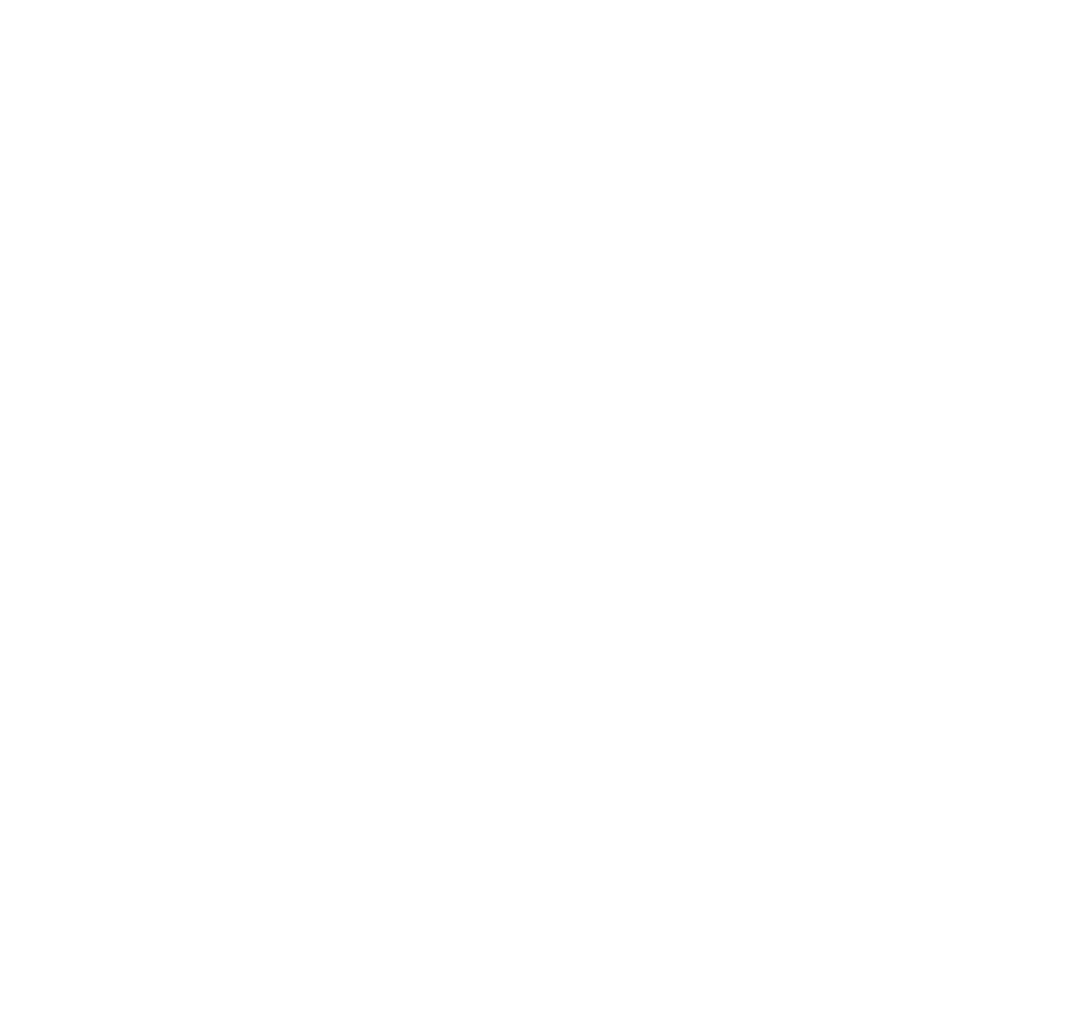
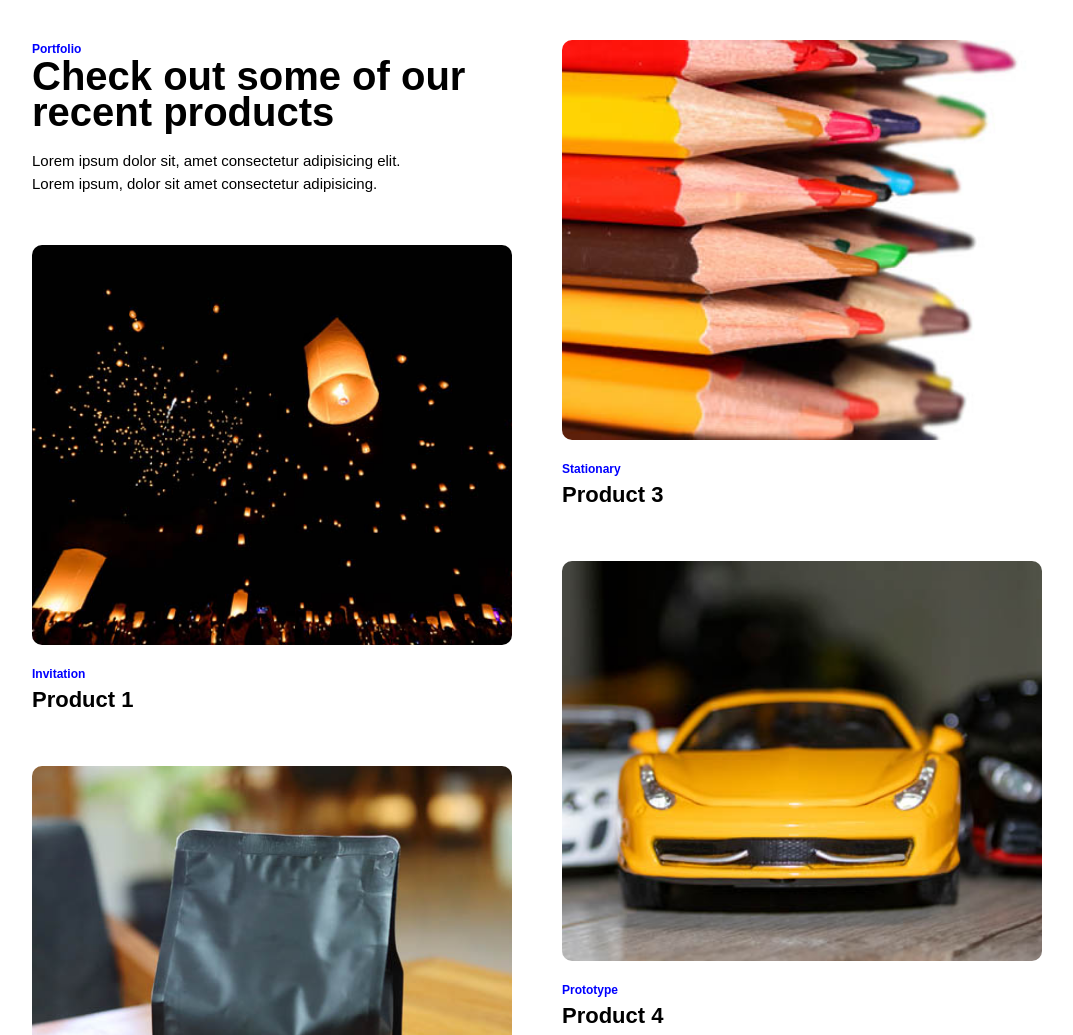
Before and after one commit to IfeanyiNwachukwu/Product_Portfolio, a plain HTML site: page index.html in a window 1280 px wide. Shown: the top 1035 px of the page, without its empty margins (103-1176 px from the left). Before the commit the page ends 800 px from the top, so only its background shows below. Drawn offline with Linux system fonts and the light colour scheme.

Commit message:
completed project

```diff
--- a/css/generalStyle.css
+++ b/css/generalStyle.css
@@ -0,0 +1,98 @@
+*,
+*::before,
+*::after {
+  padding: 0;
+  margin: 0;
+  box-sizing: border-box;
+}
+
+html {
+  font-size: 10px;
+}
+
+body {
+  font-family: Arial, Helvetica, sans-serif;
+  line-height: 1.5;
+}
+
+a,
+input[type="submit"] {
+  text-decoration: none;
+  color: #333;
+  border-radius: 0.5rem;
+  padding: 1rem 2rem;
+  font-size: 1.5rem;
+  cursor: pointer;
+  transition: all 0.25s ease-in-out;
+}
+
+li {
+  list-style: none;
+  font-size: 1.3rem;
+}
+
+i {
+  font-size: 1.5rem;
+}
+
+input,
+textarea,
+fieldset,
+select {
+  border: none;
+  background: none;
+  outline: none;
+
+  border-radius: 0.5rem;
+  font-size: 1.5rem;
+}
+
+input,
+textarea,
+select {
+  border: 1px hsla(0, 0%, 40%, 0.4) solid;
+  padding: 1rem 2rem;
+}
+
+h1 {
+  font-size: 6rem;
+  font-weight: 900;
+}
+
+h2 {
+  font-size: 3rem;
+}
+
+h3 {
+  font-size: 2.2rem;
+  font-weight: 600;
+}
+
+h4 {
+  font-size: 1.7rem;
+  font-weight: 700;
+}
+
+h5 {
+  font-size: 1.5rem;
+}
+
+h6 {
+  font-size: 1.2rem;
+  color: rgb(172, 172, 172);
+}
+
+p {
+  font-size: 1.5rem;
+}
+
+img {
+  height: 100%;
+  width: 100%;
+  object-fit: cover;
+}
+
+::placeholder {
+  font-family: Arial, Helvetica, sans-serif;
+  font-size: 1.5rem;
+}
--- a/css/style.css
+++ b/css/style.css
@@ -0,0 +1,53 @@
+.portfolio{
+    display: flex;
+    justify-content: center;
+    gap: 5rem;
+
+    padding: 4rem;
+}
+
+.left,
+.right{
+    flex-basis: 40%;
+
+    display: flex;
+    flex-direction: column;
+    gap: 5rem;
+
+}
+
+
+
+.portfolio__content--title{
+    line-height: 0.9;
+    font-size: 4rem;
+    font-weight: 900;
+}
+.portfolio__content--para{
+    margin-top: 2rem;
+}
+
+.portfolio__content--title span,
+.portfolio__content--para span{
+    display: block;
+}
+
+.portfolio__product--img{
+    height: 40rem;
+    margin-bottom: 2rem;
+}
+
+.portfolio__product--img img{
+    border-radius: 1rem;
+}
+
+h6{
+    color: blue;
+}
+
+.portfolio__content,
+.portfolio__product{
+    display: flex;
+    flex-direction: column;
+
+}
--- a/index.html
+++ b/index.html
@@ -16,6 +16,55 @@
     <title>Product Portfolio</title>
 </head>
 <body>
+    <main class="portfolio">
+        <section class="left">
+            <div class="portfolio__content">
+                <h6 class="portfolio__content--mini-title">
+                    Portfolio
+                </h6>
+                <h2 class="portfolio__content--title">
+                    Check out some of our <span>recent products</span>
+                </h2>
+                <p class="portfolio__content--para">
+                    Lorem ipsum dolor sit, amet consectetur adipisicing elit.
+                    <span>Lorem ipsum, dolor sit amet consectetur adipisicing.</span>
+                </p>
+            </div>
 
+            <div class="portfolio__product">
+                <figure class="portfolio__product--img">
+                    <img src="/images/9.1.jpg"  alt="product" loading="lazy">
+                </figure>
+                <h6 class="portfolio__product--category">Invitation</h6>
+                <h3 class="portfolio__product--title">Product 1</h3>
+            </div>
+
+            <div class="portfolio__product">
+                <figure class="portfolio__product--img">
+                    <img src="/images/9.2.jpg"  alt="product" loading="lazy">
+                </figure>
+                <h6 class="portfolio__product--category">Packaging</h6>
+                <h3 class="portfolio__product--title">Product 2</h3>
+            </div>
+        </section>
+
+        <section class="right">
+            <div class="portfolio__product">
+                <figure class="portfolio__product--img">
+                    <img loading="lazy" src="images/9.3.jpg" alt="Product" />
+                </figure>
+                <h6 class="portfolio__product--category">Stationary</h6>
+                <h3 class="portfolio__product--title">Product 3</h3>
+            </div>
+
+            <div class="portfolio__product">
+                <figure class="portfolio__product--img">
+                    <img loading="lazy" src="images/9.4.jpg" alt="Product" />
+                </figure>
+                <h6 class="portfolio__product--category">Prototype</h6>
+                <h3 class="portfolio__product--title">Product 4</h3>
+            </div>
+        </section>
+    </main>
 </body>
 </html>
```
Also changed, not shown: images/9.1.jpg (added), images/9.2.jpg (added), images/9.3.jpg (added), images/9.4.jpg (added).
